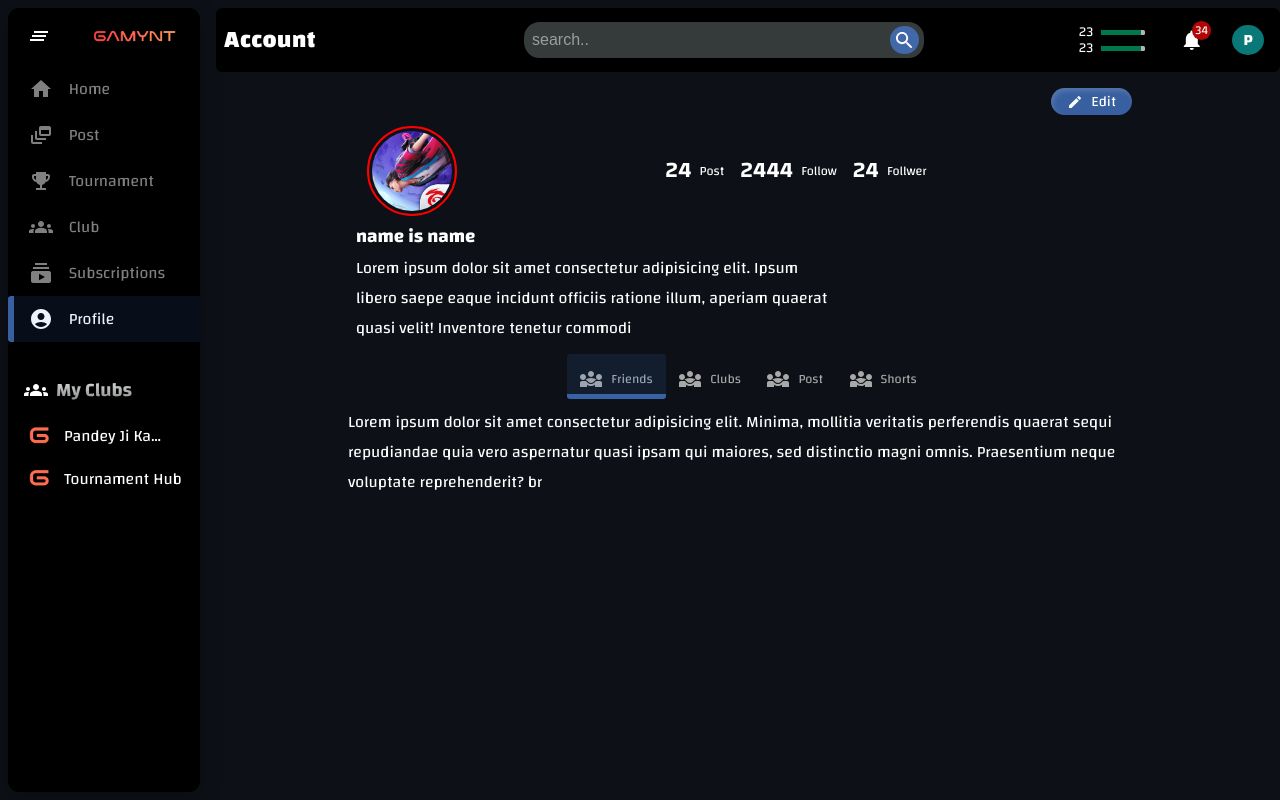
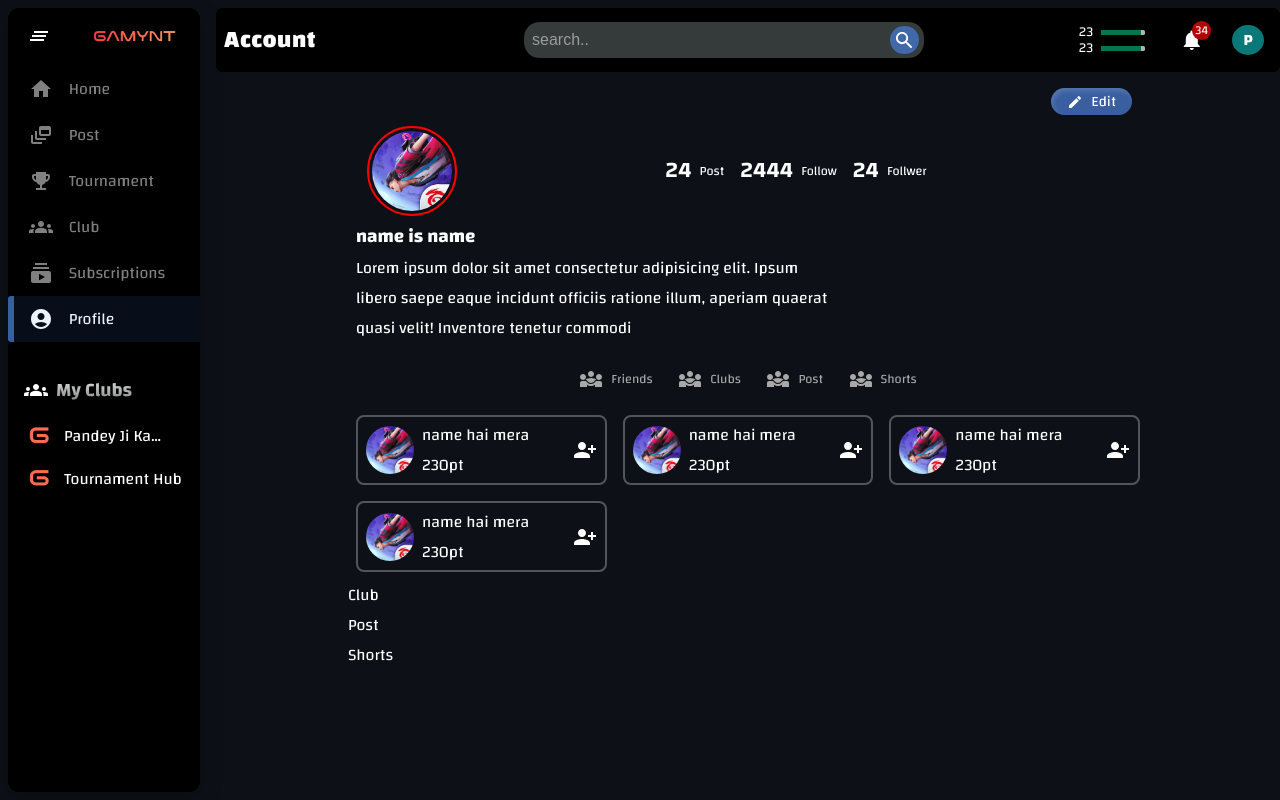
Before and after one commit to legcy143/gamynt_web_v3, a Next.js app: page /account in a window 1280 px wide. Built offline with nearby package versions, Linux system fonts and the light colour scheme.

Commit message:
profile added friend section

```diff
--- a/Page/Account/Profile.jsx
+++ b/Page/Account/Profile.jsx
@@ -1,17 +1,22 @@
-import React from 'react'
+import React, { useState } from 'react'
 import Profilecard from './component/Profilecard'
 import style from "./styles/profile.module.scss"
 import FriendsIcon from '@mui/icons-material/Diversity3';
+import Friends from "./component/Friends"
+import Post from "./component/Post"
+import Club from "./component/Club"
+import Shorts from "./component/Shorts"
 
 const Profile = () => {
   return (
     <main className={style.profile_main}>
         <Profilecard/>
         <nav className={style.nav}>
-          <ul className={style.active_link}>
+          <ul>
             <FriendsIcon/>
             <li>friends</li>
           </ul>
+
           <ul>
             <FriendsIcon/>
             <li>clubs</li>
@@ -25,32 +30,10 @@ const Profile = () => {
             <li>shorts</li>
           </ul>
         </nav>
-
-        <p>
-          Lorem ipsum dolor sit amet consectetur adipisicing elit. Minima, mollitia veritatis perferendis quaerat sequi repudiandae quia vero aspernatur quasi ipsam qui maiores, sed distinctio magni omnis. Praesentium neque voluptate reprehenderit?
-          br
-        <br /><br /><br /><br /><br />
-        <br /><br />
-        <br /><br />
-        <br /><br /><br /><br /><br />
-        <br /><br />
-        <br /><br />
-        <br /><br /><br /><br /><br />
-        <br /><br />
-        <br /><br />
-        <br /><br />
-        <br /><br />
-        <br /><br />
-        <br /><br />
-        <br /><br />
-        <br /><br />
-        <br /><br />
-        <br /><br />
-        <br /><br />
-        <br /><br />
-        <br /><br />
-        Lorem ipsum, dolor sit amet consectetur adipisicing elit. Consequuntur consequatur iusto eveniet esse sint incidunt a, dolorum quo deserunt autem numquam id praesentium explicabo! Quia, autem consectetur? Doloremque, molestias doloribus?
-        </p>
+        <Friends />
+        <Club />
+        <Post />
+        <Shorts />
     </main>
   )
 }
--- a/Page/Account/component/Friends.jsx
+++ b/Page/Account/component/Friends.jsx
@@ -1,8 +1,43 @@
 import React from 'react'
+import style from "../styles/profileitem.module.scss"
+import PersonAddAlt1Icon from '@mui/icons-material/PersonAddAlt1';
 
 const Friends = () => {
   return (
-    <div>Friends</div>
+    <main className={style.friends_container}>
+      <section className={style.friends_card}>
+        <img src="/images/freefire.jpeg" alt="" />
+        <div>
+          <p>name hai mera</p>
+          <span>230pt</span>
+        </div>
+        <PersonAddAlt1Icon/>
+        </section>
+      <section className={style.friends_card}>
+        <img src="/images/freefire.jpeg" alt="" />
+        <div>
+          <p>name hai mera</p>
+          <span>230pt</span>
+        </div>
+        <PersonAddAlt1Icon/>
+        </section>
+      <section className={style.friends_card}>
+        <img src="/images/freefire.jpeg" alt="" />
+        <div>
+          <p>name hai mera</p>
+          <span>230pt</span>
+        </div>
+        <PersonAddAlt1Icon/>
+        </section>
+      <section className={style.friends_card}>
+        <img src="/images/freefire.jpeg" alt="" />
+        <div>
+          <p>name hai mera</p>
+          <span>230pt</span>
+        </div>
+        <PersonAddAlt1Icon/>
+        </section>
+    </main>
   )
 }
 
--- /dev/null
+++ b/Page/Account/styles/profileitem.module.scss
@@ -0,0 +1,45 @@
+@import "../../../styles/mixins";
+
+
+// friends card and container
+.friends_container{
+    padding: 0.5rem;
+    @include gridwrap(220px);
+    gap: 1rem;
+}
+
+.friends_card{
+    max-width: 20rem;
+    padding: 0.2rem 0.5rem;
+    border: 2px solid rgba(238, 238, 238, 0.306);
+    border-radius: 0.5rem;
+    overflow: hidden;
+    @include flex_box(row , space-between);
+    img{
+        border-radius: 50%;
+        width: 3rem;
+        height: 3rem;
+        object-fit: cover;
+    }
+    div{
+        width: 100%;
+        p{
+            @include textwrap(1);
+        }
+        span{
+            display: block;
+        }
+    }
+}
+
+// clubs card and container
+
+
+@media (max-width:500px) {
+    .friends_container{
+        @include flex_box(column);
+    }
+    .friends_card{
+        width: min(25rem , 90%);
+    }
+}
--- a/pages/club.js
+++ b/pages/club.js
@@ -4,6 +4,7 @@ import Topfeaturedclubs from "../Page/Clubs/Topfeaturedclubs"
 import Joindclub from "../Page/Clubs/Joinedclub"
 import FriendsIcon from '@mui/icons-material/Diversity3';
 import Exploreclub from '../Page/Clubs/Exploreclub';
+
 const Club = () => {
   return (
     <Fragment>
```
